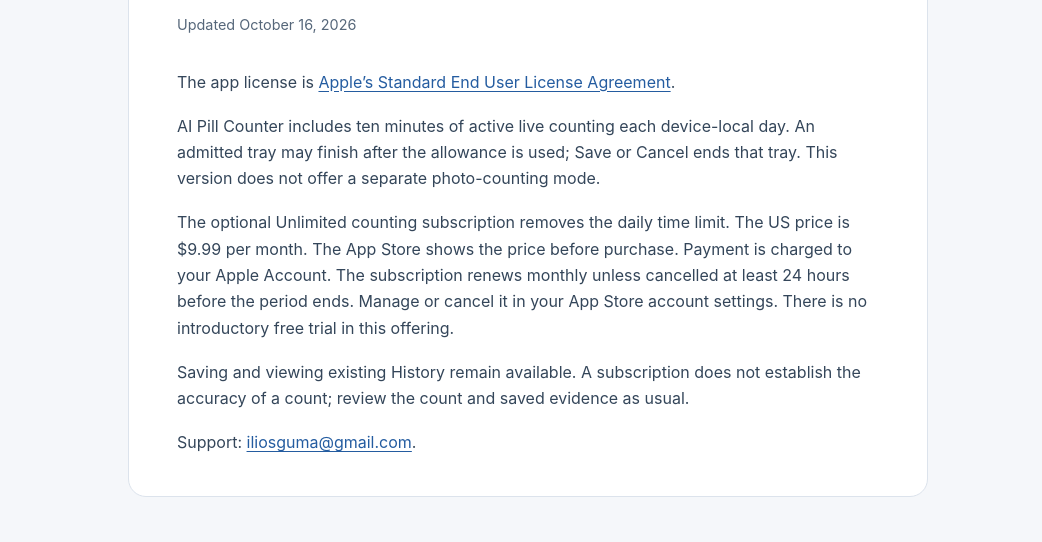
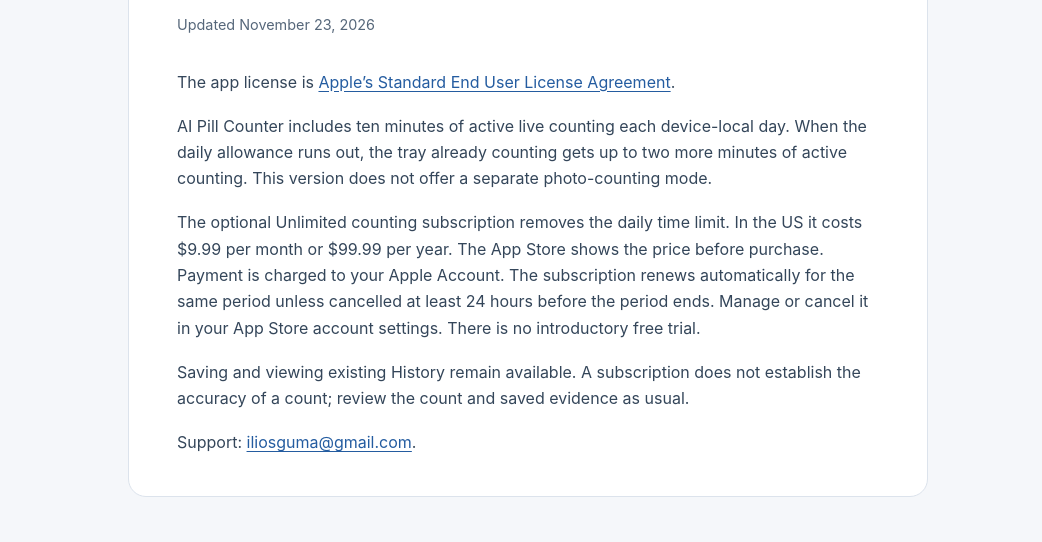
Before and after one commit to igkid/ai-pill-counter-info, a plain HTML site: page terms.html in a window 1280 px wide. Shown: the part 222-764 px from the top of the page, without its empty margins (112-1154 px from the left). Drawn offline with Linux system fonts and the light colour scheme.

Commit message:
Publish approved photo-sharing and subscription wording

```diff
--- a/terms.html
+++ b/terms.html
@@ -3,7 +3,7 @@
 <head>
   <meta charset="utf-8">
   <meta name="viewport" content="width=device-width, initial-scale=1">
-  <meta name="description" content="AI Pill Counter terms of use, free daily counting allowance and optional monthly subscription.">
+  <meta name="description" content="AI Pill Counter terms of use, free daily counting allowance and optional subscription.">
   <title>Terms of Use · AI Pill Counter</title>
   <link rel="stylesheet" href="styles.css">
 </head>
@@ -22,11 +22,11 @@
   <main id="main">
     <article>
       <h1>AI Pill Counter Terms of Use</h1>
-      <p class="updated">Updated <time datetime="2026-10-16">October 16, 2026</time></p>
+      <p class="updated">Updated <time datetime="2026-11-23">November 23, 2026</time></p>
       <div class="document-body">
         <p>The app license is <a href="https://www.apple.com/legal/internet-services/itunes/dev/stdeula/">Apple’s Standard End User License Agreement</a>.</p>
-        <p>AI Pill Counter includes ten minutes of active live counting each device-local day. An admitted tray may finish after the allowance is used; Save or Cancel ends that tray. This version does not offer a separate photo-counting mode.</p>
-        <p>The optional Unlimited counting subscription removes the daily time limit. The US price is $9.99 per month. The App Store shows the price before purchase. Payment is charged to your Apple Account. The subscription renews monthly unless cancelled at least 24 hours before the period ends. Manage or cancel it in your App Store account settings. There is no introductory free trial in this offering.</p>
+        <p>AI Pill Counter includes ten minutes of active live counting each device-local day. When the daily allowance runs out, the tray already counting gets up to two more minutes of active counting. This version does not offer a separate photo-counting mode.</p>
+        <p>The optional Unlimited counting subscription removes the daily time limit. In the US it costs $9.99 per month or $99.99 per year. The App Store shows the price before purchase. Payment is charged to your Apple Account. The subscription renews automatically for the same period unless cancelled at least 24 hours before the period ends. Manage or cancel it in your App Store account settings. There is no introductory free trial.</p>
         <p>Saving and viewing existing History remain available. A subscription does not establish the accuracy of a count; review the count and saved evidence as usual.</p>
         <p>Support: <a href="mailto:iliosguma@gmail.com">iliosguma@gmail.com</a>.</p>
       </div>
```
Also changed, not shown: privacy.html (+2 -2 lines).
